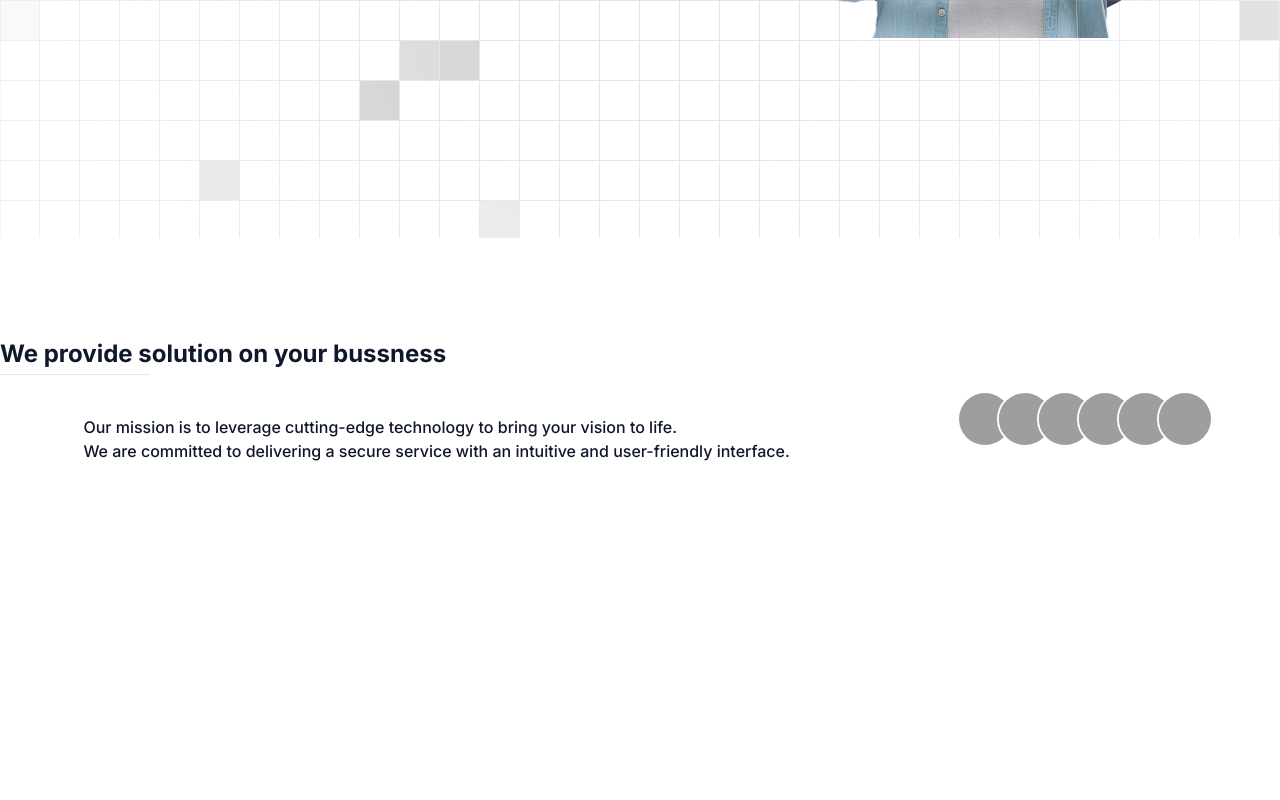
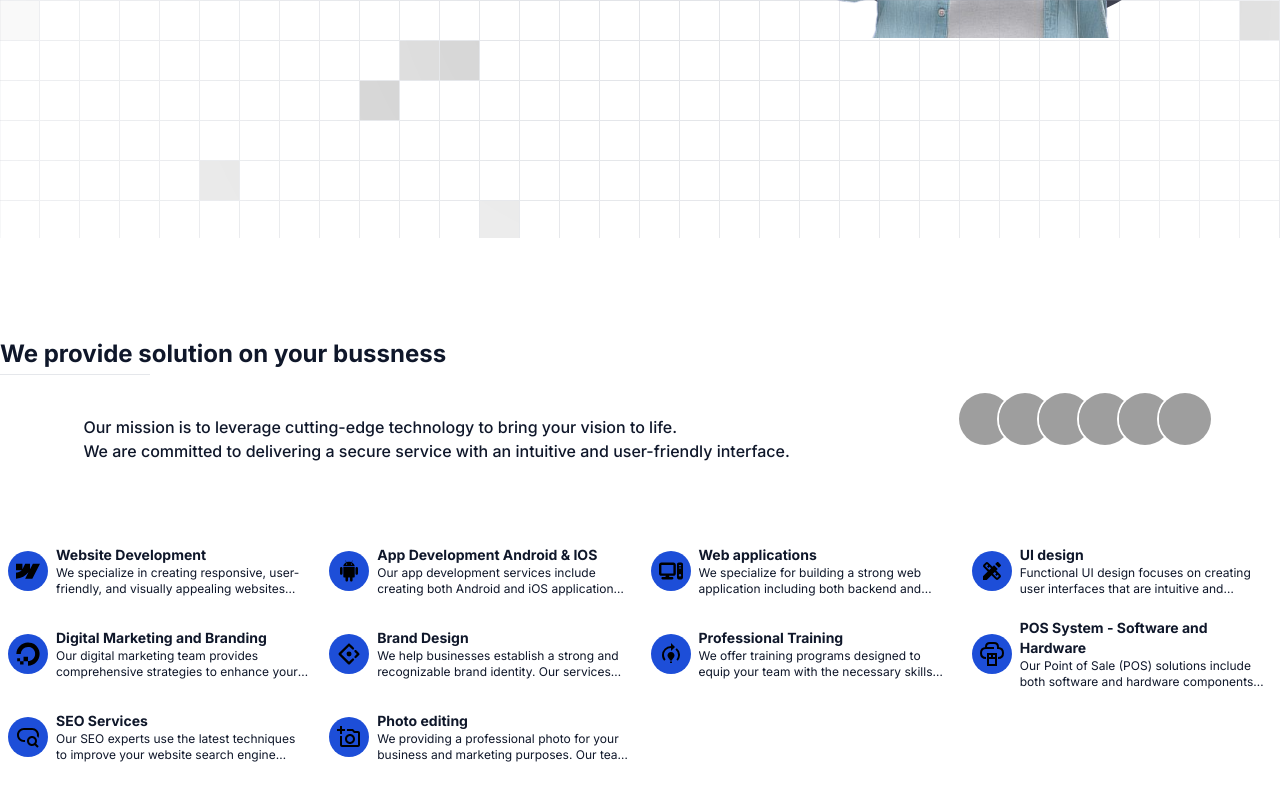
Before and after one commit to tchasinga/devservice, a Next.js app: page / in a window 1280 px wide. Shown: the part 652-1452 px from the top of the page. Built offline with nearby package versions, Linux system fonts and the light colour scheme; grey boxes are pictures that could not be loaded.

Commit message:
new code

```diff
--- a/package.json
+++ b/package.json
@@ -10,7 +10,7 @@
   },
   "dependencies": {
     "clsx": "^2.1.1",
-    "framer-motion": "^11.3.24",
+    "framer-motion": "^11.3.26",
     "next": "14.2.5",
     "react": "^18",
     "react-dom": "^18",
--- a/src/app/Components/Ui/Servicetypeof.jsx
+++ b/src/app/Components/Ui/Servicetypeof.jsx
@@ -32,13 +32,17 @@ export default function Servicetypeof() {
         </div>
 
         {/* Displaying data  */}
-        <div className="">
+        <div className="gridGeneral my-[50px]">
             {
-                myDataobject.map((item) => {
-                    <div key={item.id} className="">
-                        <p>{item.MyIcons}</p>
+                myDataobject.map((item) => (
+                    <div key={item.id} className="flex justify-center items-center gap-2 m-2">
+                       <div className="text-2xl bg-blue-700 p-2 rounded-full">{item.MyIcons}</div>
+                       <div className="flex flex-col justify-center">
+                            <h1 className="text-slate-900 text-sm font-bold">{item.myTitle}</h1>
+                            <p className="text-slate-900 text-xs line-clamp-2">{item.Description}</p>
+                       </div>
                     </div>
-                })
+                ))
             }
         </div>
       </div>
```
Also changed, not shown: 1 other file (tests, documents, lock files or other folders).
